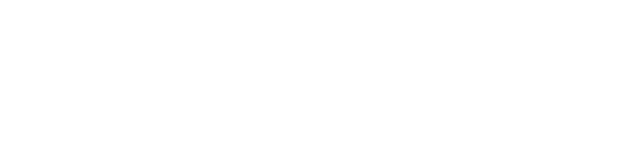
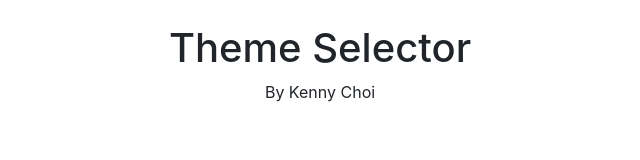
Before and after one commit to mrkchoi/theme-selector, a plain HTML site: page index.html in a window 1280 px wide. Shown: the whole page, without its empty margins (320-960 px from the left). Drawn offline with nearby package versions, Linux system fonts and the light colour scheme.

Commit message:
Initial layout

```diff
--- a/index.html
+++ b/index.html
@@ -13,7 +13,12 @@
     <title>Theme Selctor By Input</title>
 </head>
 <body>
-
+    <div class="container">
+        <div class="col-md-6 offset-md-3 mt-4">
+            <h1 class="text-center">Theme Selector</h1>
+            <p class="text-center">By Kenny Choi</p>
+        </div>
+    </div>
 
 
     <script src="/scripts/app.js"></script>
```
